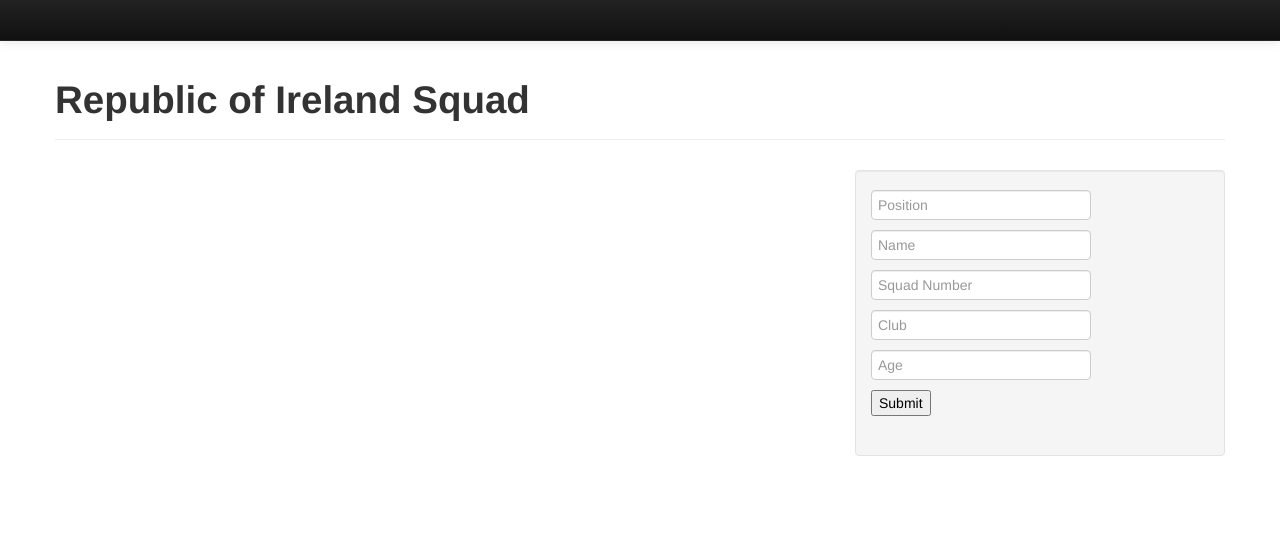
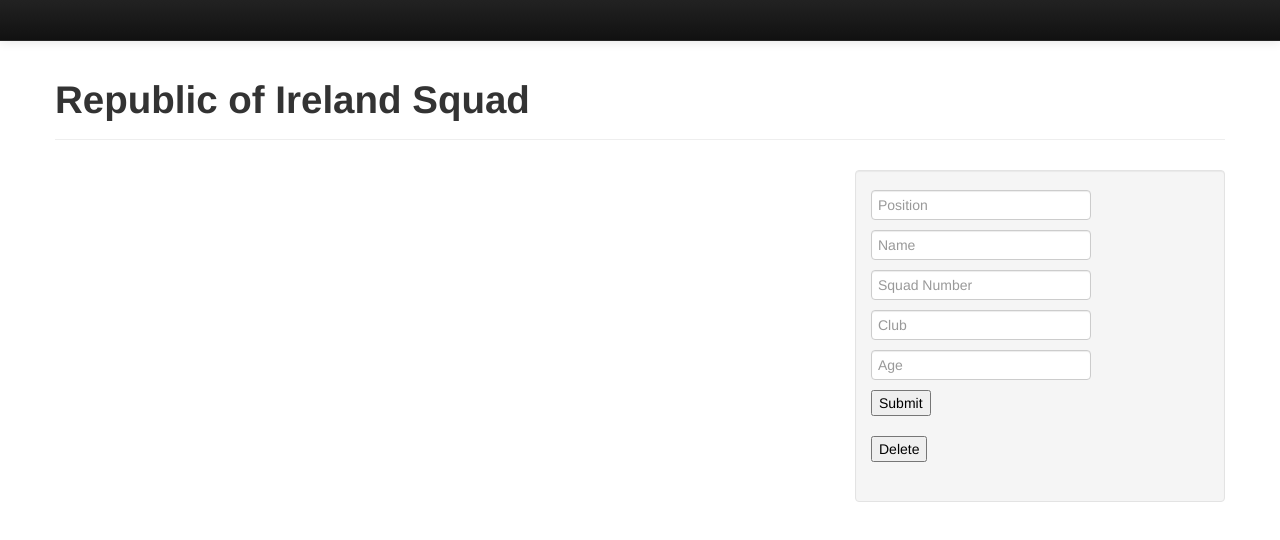
Before and after one commit to TetsuyaMat17/WebApp, a website: page views/index.html in a window 1280 px wide. Drawn offline with Linux system fonts and the light colour scheme; no server answers.

Commit message:
Delete button added, function deletes entire table so needs to be fixed ~PB

```diff
--- a/Squad.json
+++ b/Squad.json
@@ -20,6 +20,7 @@
             "Squad_No": "",
             "Club": "",
             "Age": ""
-        }
+        },
+        {}
     ]
 }
--- a/views/index.html
+++ b/views/index.html
@@ -75,6 +75,11 @@
                 <button type="submit">Submit</button>
               </div>
             </form>
+             <form enctype='application/json' action="/post/json" method="post">
+               <div class="field">
+                <button type="delete">Delete</button>
+              </div>
+            </form>
           </li>
         </ul>
       </div>
```
